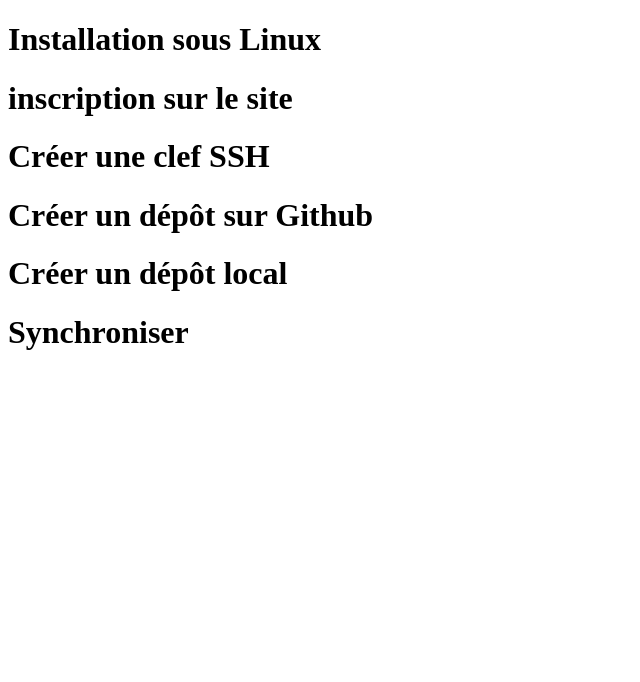
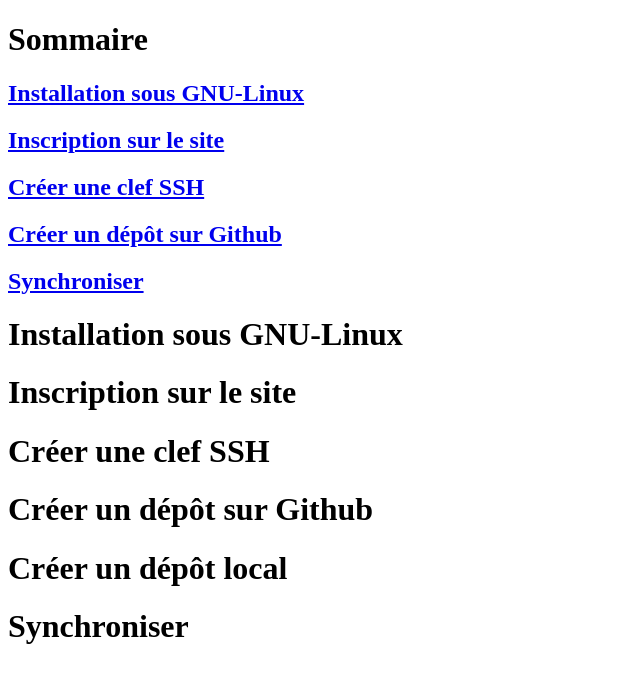
Before and after one commit to Al1dep/Git, a plain HTML site: page Index.html in a window 1280 px wide. Shown: the whole page, without its empty margins (0-640 px from the left). Drawn offline with Linux system fonts and the light colour scheme.

Commit message:
anchors added

```diff
--- a/Index.html
+++ b/Index.html
@@ -5,11 +5,21 @@
   <title>Utilisation de Git</title>
   </head>
   <body>
-    <h1>Installation sous Linux</h1>
-    <h1>inscription sur le site</h1>
-    <h1>Créer une clef SSH</h1>
-    <h1>Créer un dépôt sur Github </h1>
-    <h1>Créer un dépôt local </h1>
-    <h1>Synchroniser</h1>
+    <h1>Sommaire</h1>
+    <!-- Sommaire avec liens actifs -->
+        <h2><a href="#Installation sous GNU-Linux">Installation sous GNU-Linux</a></h2>
+        <h2><a href="#Inscription sur le site">Inscription sur le site</a></h2>
+        <h2><a href="#Créer une clef SSH">Créer une clef SSH</a></h2>
+        <h2><a href="#Créer un dépôt sur Github">Créer un dépôt sur Github</a></h2>
+        <h2><a href="#Créer un dépôt local"Créer un dépôt local</a></h2>
+        <h2><a href="#Synchroniser">Synchroniser</a></h2>
+
+
+    <h1 id="Installation sous GNU-Linux">Installation sous GNU-Linux</h1>
+    <h1 id="Inscription sur le site">Inscription sur le site</h1>
+    <h1 id="Créer une clef SSH">Créer une clef SSH</h1>
+    <h1 id="Créer un dépôt sur Github">Créer un dépôt sur Github </h1>
+    <h1 id="Créer un dépôt local">Créer un dépôt local </h1>
+    <h1 id="Synchroniser">Synchroniser</h1>
   </body>
   </html>
```
